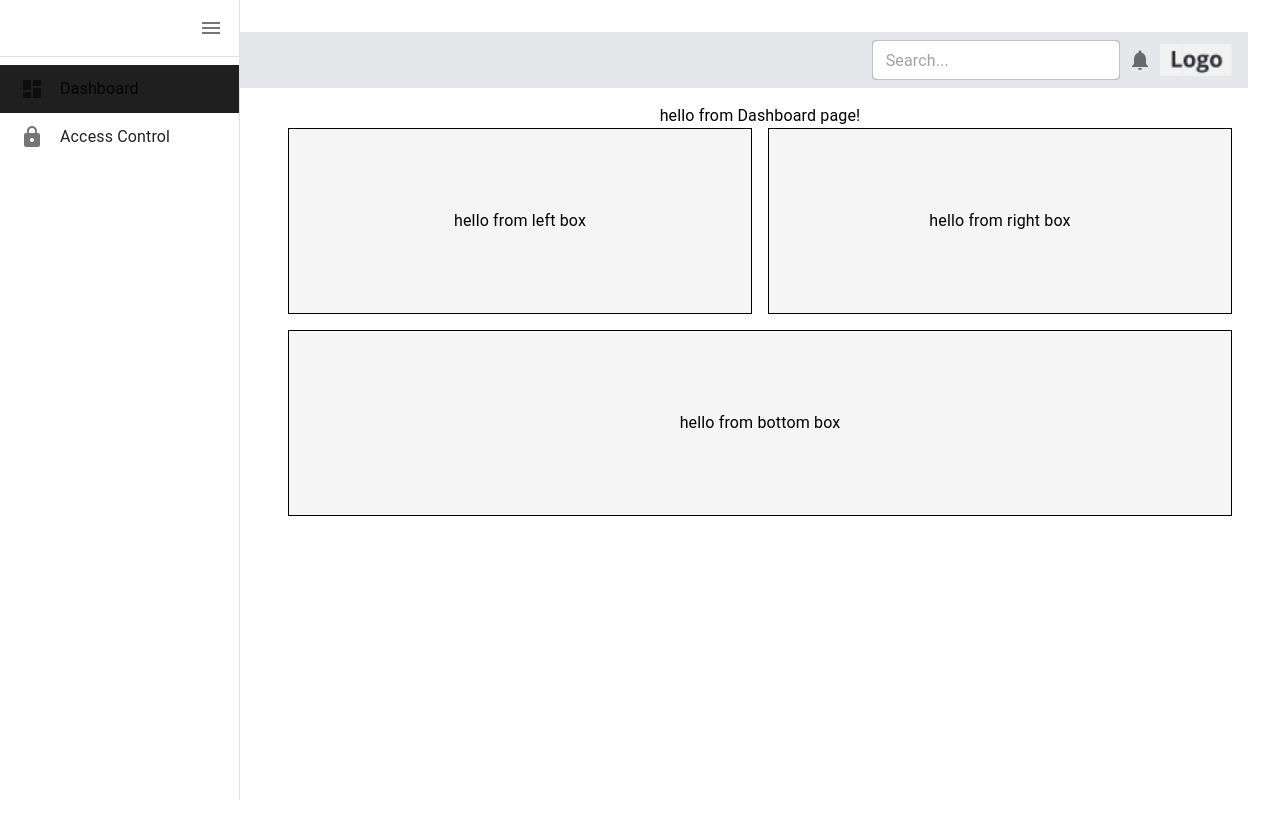
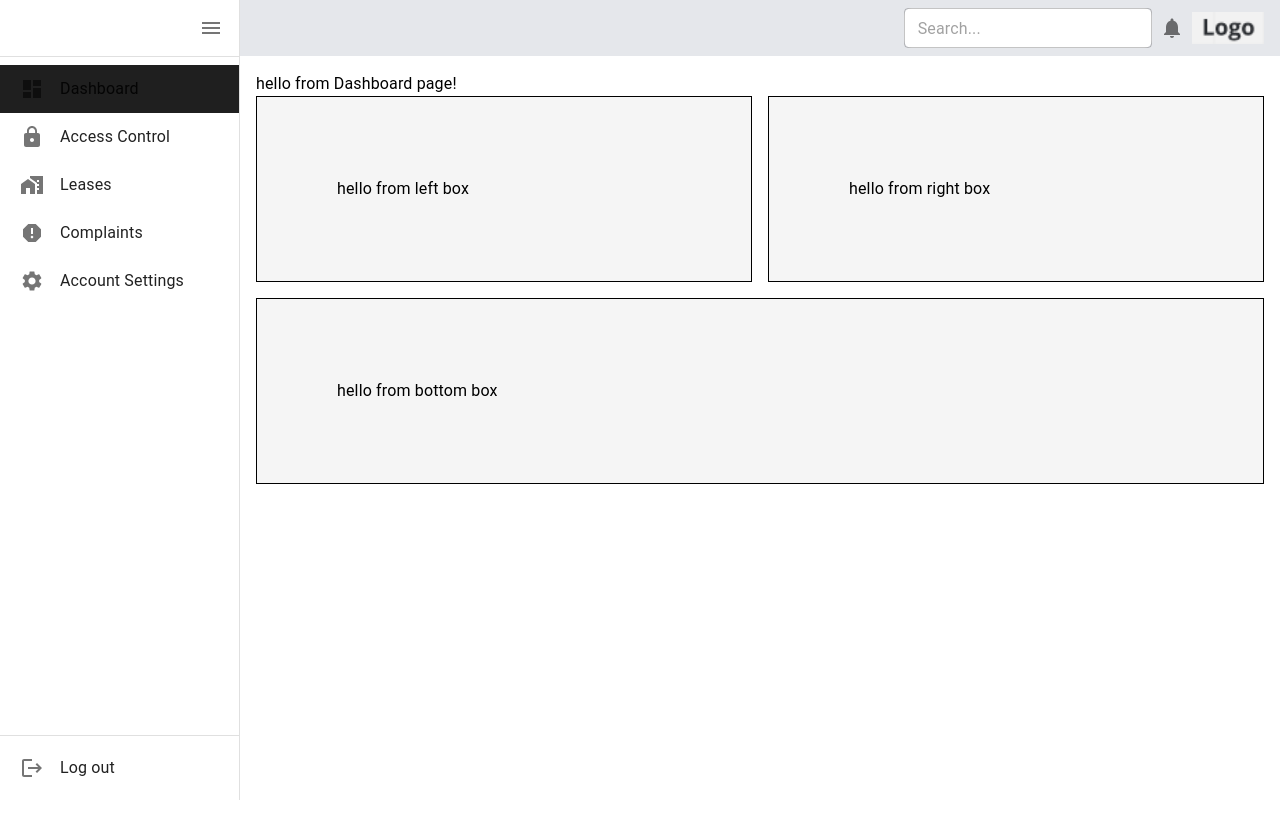
Before and after one commit to luisarevalo21/feb-2025-DSD-cohort, a React (Vite) app in the folder front-end/: page / in a window 1280 px wide. Shown: the top 816 px of the page. Built offline with nearby package versions, Linux system fonts and the light colour scheme.

Commit message:
Side navigation bar complete. May do some additional styling. Commented out import app.css to make full screen

```diff
--- a/front-end/src/App.jsx
+++ b/front-end/src/App.jsx
@@ -1,7 +1,8 @@
 import { useState } from "react";
 import reactLogo from "./assets/react.svg";
 import viteLogo from "/vite.svg";
-import "./App.css";
+//commenting out stylesheet since we're not using it and doing this makes it "full screen"
+// import "./App.css";
 import { Routes, Route } from "react-router";
 import HomePageLogin from "./pages/HomePageLogin";
 import Dashboard from "./pages/Dashboard";
--- a/front-end/src/components/NavItem.jsx
+++ b/front-end/src/components/NavItem.jsx
@@ -23,6 +23,11 @@ import LogoutIcon from '@mui/icons-material/Logout';
 import { NavLink } from 'react-router-dom';
 
 const NavItem = ({ to, text, icon, open }) => {
+    //A helper component for the options in the toolbar
+    //props:
+    //to = page to navigate to
+    //text = text to display by the selection
+    //icon = icon to display from MUI library of icons
     return (
         <ListItem disablePadding sx={{ display: "block" }}>
             <Tooltip title={!open ? text : ""} placement="right">
--- a/front-end/src/components/SideNavigation.jsx
+++ b/front-end/src/components/SideNavigation.jsx
@@ -79,6 +79,35 @@ const SideNavigation = () => {
                   icon={<LockIcon />}
                   open={open}
                 />
+                <NavItem
+                  to="/leases"
+                  text="Leases"
+                  icon={<HomeWorkIcon />}
+                  open={open}
+                />
+                <NavItem
+                  to="/complaints"
+                  text="Complaints"
+                  icon={<ReportIcon />}
+                  open={open}
+                />
+                <NavItem
+                  to="/account-settings"
+                  text="Account Settings"
+                  icon={<SettingsIcon />}
+                  open={open}
+                />
+            </List>
+            <Divider />
+
+            {/* Log out button pinned at bottom */}
+            <List>
+                <NavItem
+                  to="/logout"
+                  text="Log out"
+                  icon={<LogoutIcon />}
+                  open={open}
+                />
             </List>
         </Drawer>
     )
```
